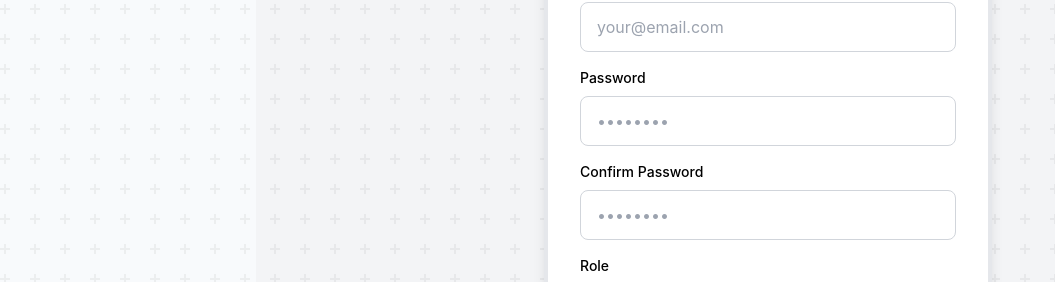
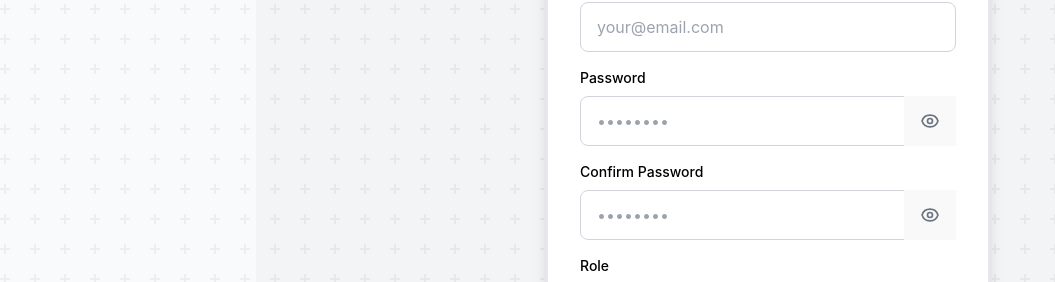
Before and after one commit to Ndinyo39/pharmacy, a React app in the folder frontend/: page /register in a window 1280 px wide. Shown: the part 476-758 px from the top of the page, without its empty margins (0-1055 px from the left). Built offline with nearby package versions, Linux system fonts and the light colour scheme; no server answers; the HTML template or start-up script is replaced by a standard one.

Commit message:
feat: add password visibility toggle and better error messages on login/register

```diff
--- a/frontend/src/pages/Login.tsx
+++ b/frontend/src/pages/Login.tsx
@@ -8,6 +8,7 @@
   const [password, setPassword] = useState('');
   const [error, setError] = useState('');
   const [loading, setLoading] = useState(false);
+  const [showPassword, setShowPassword] = useState(false);
   const navigate = useNavigate();
   const { login } = useAuth();
 
@@ -21,9 +22,8 @@
       const { token, user } = response.data;
       login(user, token);
       navigate('/dashboard');
-    } catch (err: unknown) {
-      const errorMessage = err instanceof Error ? err.message : 'Login failed';
-      setError(errorMessage);
+    } catch {
+      setError('Wrong username or password. Please try again.');
     } finally {
       setLoading(false);
     }
@@ -53,8 +53,9 @@
           <h2 className="text-xl font-bold text-black mb-6">Sign In to Continue</h2>
 
           {error && (
-            <div className="bg-red-50 border border-red-200 text-red-700 px-4 py-3 rounded-lg mb-6 text-sm">
-              {error}
+            <div className="bg-red-50 border border-red-300 text-red-700 px-4 py-3 rounded-lg mb-6 text-sm flex items-center gap-2">
+              <span className="text-lg">⚠️</span>
+              <span>{error}</span>
             </div>
           )}
 
@@ -77,14 +78,36 @@
               <label className="block text-black font-medium mb-2 text-sm">
                 Password
               </label>
+              <div className="relative">
                 <input
-                type="password"
+                  type={showPassword ? 'text' : 'password'}
                   value={password}
                   onChange={(e) => setPassword(e.target.value)}
                   required
-                className="w-full px-4 py-3 border border-gray-300 rounded-lg focus:outline-none focus:ring-2 focus:ring-black focus:border-transparent transition text-black"
+                  className="w-full px-4 py-3 pr-12 border border-gray-300 rounded-lg focus:outline-none focus:ring-2 focus:ring-black focus:border-transparent transition text-black"
                   placeholder="••••••••"
                 />
+                <button
+                  type="button"
+                  onClick={() => setShowPassword(!showPassword)}
+                  className="absolute inset-y-0 right-0 flex items-center px-4 text-gray-500 hover:text-black transition"
+                  tabIndex={-1}
+                  aria-label={showPassword ? 'Hide password' : 'Show password'}
+                >
+                  {showPassword ? (
+                    // Eye-off icon
+                    <svg xmlns="http://www.w3.org/2000/svg" className="h-5 w-5" fill="none" viewBox="0 0 24 24" stroke="currentColor">
+                      <path strokeLinecap="round" strokeLinejoin="round" strokeWidth={2} d="M13.875 18.825A10.05 10.05 0 0112 19c-4.478 0-8.268-2.943-9.543-7a9.97 9.97 0 011.563-3.029m5.858.908a3 3 0 114.243 4.243M9.878 9.878l4.242 4.242M9.88 9.88l-3.29-3.29m7.532 7.532l3.29 3.29M3 3l3.59 3.59m0 0A9.953 9.953 0 0112 5c4.478 0 8.268 2.943 9.543 7a10.025 10.025 0 01-4.132 5.411m0 0L21 21" />
+                    </svg>
+                  ) : (
+                    // Eye icon
+                    <svg xmlns="http://www.w3.org/2000/svg" className="h-5 w-5" fill="none" viewBox="0 0 24 24" stroke="currentColor">
+                      <path strokeLinecap="round" strokeLinejoin="round" strokeWidth={2} d="M15 12a3 3 0 11-6 0 3 3 0 016 0z" />
+                      <path strokeLinecap="round" strokeLinejoin="round" strokeWidth={2} d="M2.458 12C3.732 7.943 7.523 5 12 5c4.478 0 8.268 2.943 9.542 7-1.274 4.057-5.064 7-9.542 7-4.477 0-8.268-2.943-9.542-7z" />
+                    </svg>
+                  )}
+                </button>
+              </div>
             </div>
 
             <button
--- a/frontend/src/pages/Register.tsx
+++ b/frontend/src/pages/Register.tsx
@@ -12,6 +12,8 @@
   });
   const [error, setError] = useState('');
   const [loading, setLoading] = useState(false);
+  const [showPassword, setShowPassword] = useState(false);
+  const [showConfirmPassword, setShowConfirmPassword] = useState(false);
   const navigate = useNavigate();
 
   const handleChange = (
@@ -56,6 +58,28 @@
     }
   };
 
+  // Reusable eye button component inline
+  const EyeButton = ({ show, toggle }: { show: boolean; toggle: () => void }) => (
+    <button
+      type="button"
+      onClick={toggle}
+      className="absolute inset-y-0 right-0 flex items-center px-4 text-gray-500 hover:text-black transition"
+      tabIndex={-1}
+      aria-label={show ? 'Hide password' : 'Show password'}
+    >
+      {show ? (
+        <svg xmlns="http://www.w3.org/2000/svg" className="h-5 w-5" fill="none" viewBox="0 0 24 24" stroke="currentColor">
+          <path strokeLinecap="round" strokeLinejoin="round" strokeWidth={2} d="M13.875 18.825A10.05 10.05 0 0112 19c-4.478 0-8.268-2.943-9.543-7a9.97 9.97 0 011.563-3.029m5.858.908a3 3 0 114.243 4.243M9.878 9.878l4.242 4.242M9.88 9.88l-3.29-3.29m7.532 7.532l3.29 3.29M3 3l3.59 3.59m0 0A9.953 9.953 0 0112 5c4.478 0 8.268 2.943 9.543 7a10.025 10.025 0 01-4.132 5.411m0 0L21 21" />
+        </svg>
+      ) : (
+        <svg xmlns="http://www.w3.org/2000/svg" className="h-5 w-5" fill="none" viewBox="0 0 24 24" stroke="currentColor">
+          <path strokeLinecap="round" strokeLinejoin="round" strokeWidth={2} d="M15 12a3 3 0 11-6 0 3 3 0 016 0z" />
+          <path strokeLinecap="round" strokeLinejoin="round" strokeWidth={2} d="M2.458 12C3.732 7.943 7.523 5 12 5c4.478 0 8.268 2.943 9.542 7-1.274 4.057-5.064 7-9.542 7-4.477 0-8.268-2.943-9.542-7z" />
+        </svg>
+      )}
+    </button>
+  );
+
   return (
     <div className="min-h-screen bg-gray-100 flex items-center justify-center px-4 py-12">
       {/* Background Pattern */}
@@ -80,8 +104,9 @@
           <h2 className="text-xl font-bold text-black mb-6">Create New Account</h2>
 
           {error && (
-            <div className="bg-red-50 border border-red-200 text-red-700 px-4 py-3 rounded-lg mb-6 text-sm">
-              {error}
+            <div className="bg-red-50 border border-red-300 text-red-700 px-4 py-3 rounded-lg mb-6 text-sm flex items-center gap-2">
+              <span className="text-lg">⚠️</span>
+              <span>{error}</span>
             </div>
           )}
 
@@ -120,31 +145,37 @@
               <label className="block text-black font-medium mb-2 text-sm">
                 Password
               </label>
+              <div className="relative">
                 <input
-                type="password"
+                  type={showPassword ? 'text' : 'password'}
                   name="password"
                   value={formData.password}
                   onChange={handleChange}
                   required
                   minLength={6}
-                className="w-full px-4 py-3 border border-gray-300 rounded-lg focus:outline-none focus:ring-2 focus:ring-black focus:border-transparent transition text-black"
+                  className="w-full px-4 py-3 pr-12 border border-gray-300 rounded-lg focus:outline-none focus:ring-2 focus:ring-black focus:border-transparent transition text-black"
                   placeholder="••••••••"
                 />
+                <EyeButton show={showPassword} toggle={() => setShowPassword(!showPassword)} />
+              </div>
             </div>
 
             <div>
               <label className="block text-black font-medium mb-2 text-sm">
                 Confirm Password
               </label>
+              <div className="relative">
                 <input
-                type="password"
+                  type={showConfirmPassword ? 'text' : 'password'}
                   name="confirmPassword"
                   value={formData.confirmPassword}
                   onChange={handleChange}
                   required
-                className="w-full px-4 py-3 border border-gray-300 rounded-lg focus:outline-none focus:ring-2 focus:ring-black focus:border-transparent transition text-black"
+                  className="w-full px-4 py-3 pr-12 border border-gray-300 rounded-lg focus:outline-none focus:ring-2 focus:ring-black focus:border-transparent transition text-black"
                   placeholder="••••••••"
                 />
+                <EyeButton show={showConfirmPassword} toggle={() => setShowConfirmPassword(!showConfirmPassword)} />
+              </div>
             </div>
 
             <div>
```
Lines whose indentation alone changed are shown as unchanged.
